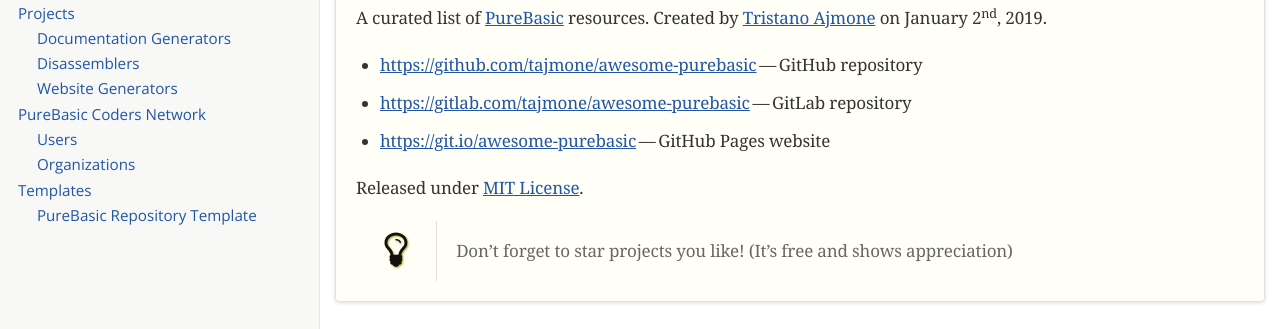
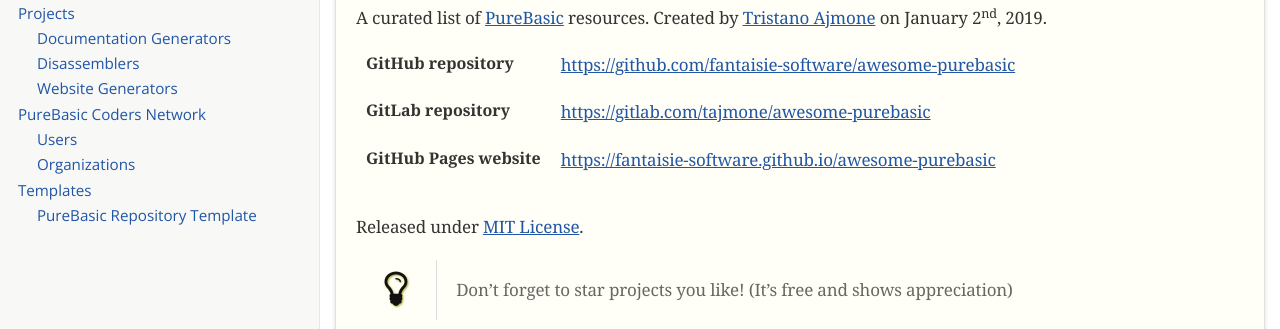
Before and after one commit to fantaisie-software/awesome-purebasic, a plain HTML site: page index.html in a window 1280 px wide. Shown: the part 158-487 px from the top of the page. Drawn offline with nearby package versions, Linux system fonts and the light colour scheme; a web font is replaced by a local one.

Commit message:
Ownership Transferral
* Repository ownership is transferred to Fantaisie Software:

    https://github.com/fantaisie-software/awesome-purebasic

* Update repository contents accordingly:
    * Fix repository URLs in source files.
    * Amend LICENSE text.
* Stop using Git.io Vanity URL (now broken. See #1)
  use normal GitHub Pages URL instead:

    https://fantaisie-software.github.io/awesome-purebasic/

```diff
--- a/index.html
+++ b/index.html
@@ -446,7 +446,7 @@
 <div class="details">
 <span id="author" class="author">Tristano Ajmone</span><br>
 <span id="email" class="email"><a href="mailto:tajmone@gmail.com">tajmone@gmail.com</a></span><br>
-<span id="revdate">2019-08-15</span>
+<span id="revdate">2019-12-13</span>
 </div>
 <div id="toc" class="toc2">
 <div id="toctitle">Table of Contents</div>
@@ -488,21 +488,36 @@
 <p>A curated list of <a href="https://www.purebasic.com/" title="Visit PureBasic website" target="_blank" rel="noopener">PureBasic</a> resources.
 Created by <a href="https://github.com/tajmone?tab=repositories&amp;language=purebasic" title="View Tristano Ajmone&#8217;s profile on GitHub" target="_blank" rel="noopener">Tristano Ajmone</a> on January 2<sup>nd</sup>, 2019.</p>
 </div>
-<div class="ulist">
-<ul>
-<li>
-<p><a href="https://github.com/tajmone/awesome-purebasic" class="bare" target="_blank" rel="noopener">https://github.com/tajmone/awesome-purebasic</a>&#8201;&#8212;&#8201;GitHub repository</p>
-</li>
-<li>
-<p><a href="https://gitlab.com/tajmone/awesome-purebasic" class="bare" target="_blank" rel="noopener">https://gitlab.com/tajmone/awesome-purebasic</a>&#8201;&#8212;&#8201;GitLab repository</p>
-</li>
-<li>
-<p><a href="https://git.io/awesome-purebasic" class="bare" target="_blank" rel="noopener">https://git.io/awesome-purebasic</a>&#8201;&#8212;&#8201;GitHub Pages website</p>
-</li>
-</ul>
+<div class="hdlist">
+<table>
+<tr>
+<td class="hdlist1">
+GitHub repository
+</td>
+<td class="hdlist2">
+<p><a href="https://github.com/fantaisie-software/awesome-purebasic" class="bare" target="_blank" rel="noopener">https://github.com/fantaisie-software/awesome-purebasic</a></p>
+</td>
+</tr>
+<tr>
+<td class="hdlist1">
+GitLab repository
+</td>
+<td class="hdlist2">
+<p><a href="https://gitlab.com/tajmone/awesome-purebasic" class="bare" target="_blank" rel="noopener">https://gitlab.com/tajmone/awesome-purebasic</a></p>
+</td>
+</tr>
+<tr>
+<td class="hdlist1">
+GitHub Pages website
+</td>
+<td class="hdlist2">
+<p><a href="https://fantaisie-software.github.io/awesome-purebasic" class="bare" target="_blank" rel="noopener">https://fantaisie-software.github.io/awesome-purebasic</a></p>
+</td>
+</tr>
+</table>
 </div>
 <div class="paragraph">
-<p>Released under <a href="https://github.com/tajmone/awesome-purebasic/blob/master/LICENSE" title="View License file" target="_blank" rel="noopener">MIT License</a>.</p>
+<p>Released under <a href="https://github.com/fantaisie-software/awesome-purebasic/blob/master/LICENSE" title="View License file" target="_blank" rel="noopener">MIT License</a>.</p>
 </div>
 <div class="admonitionblock tip">
 <table>
```
Also changed, not shown: 4 other files.
